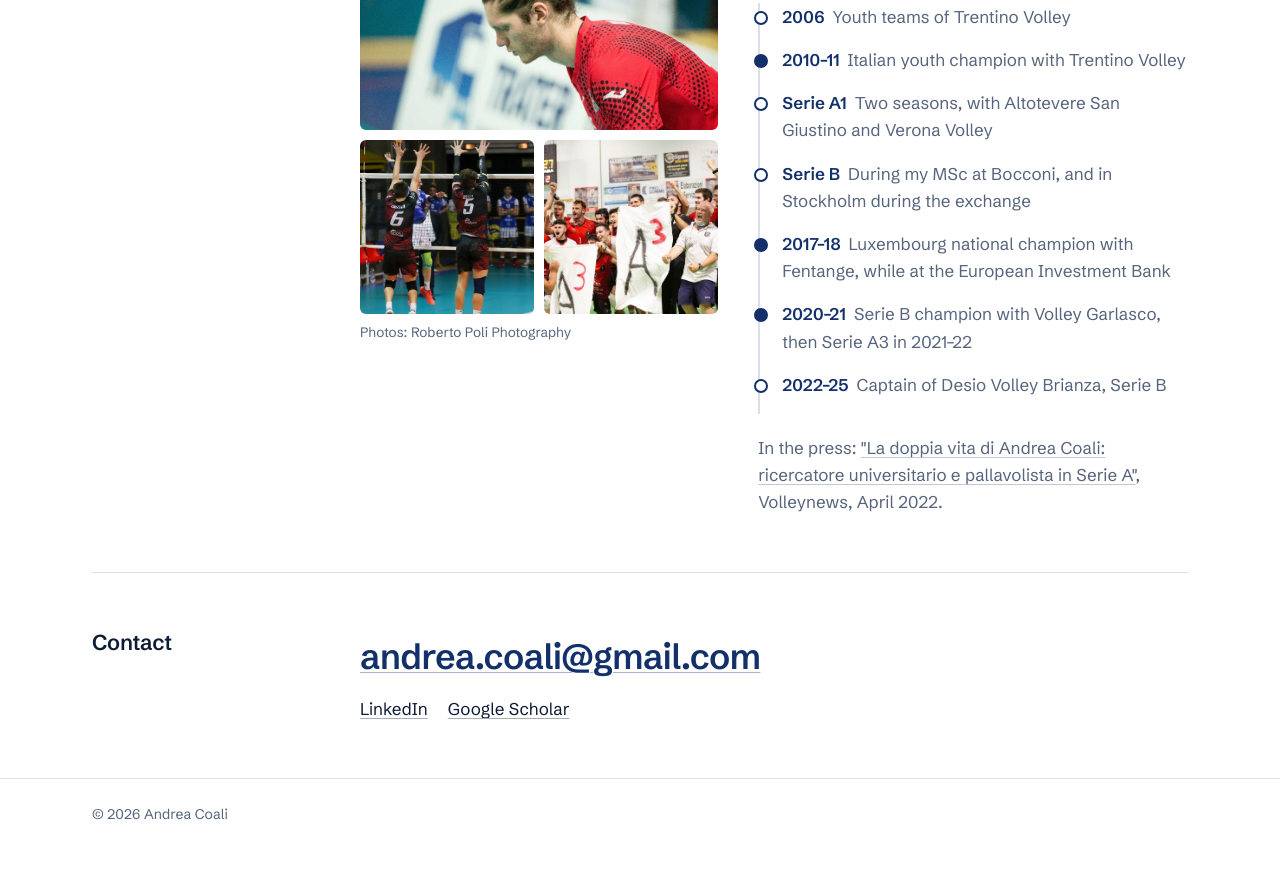
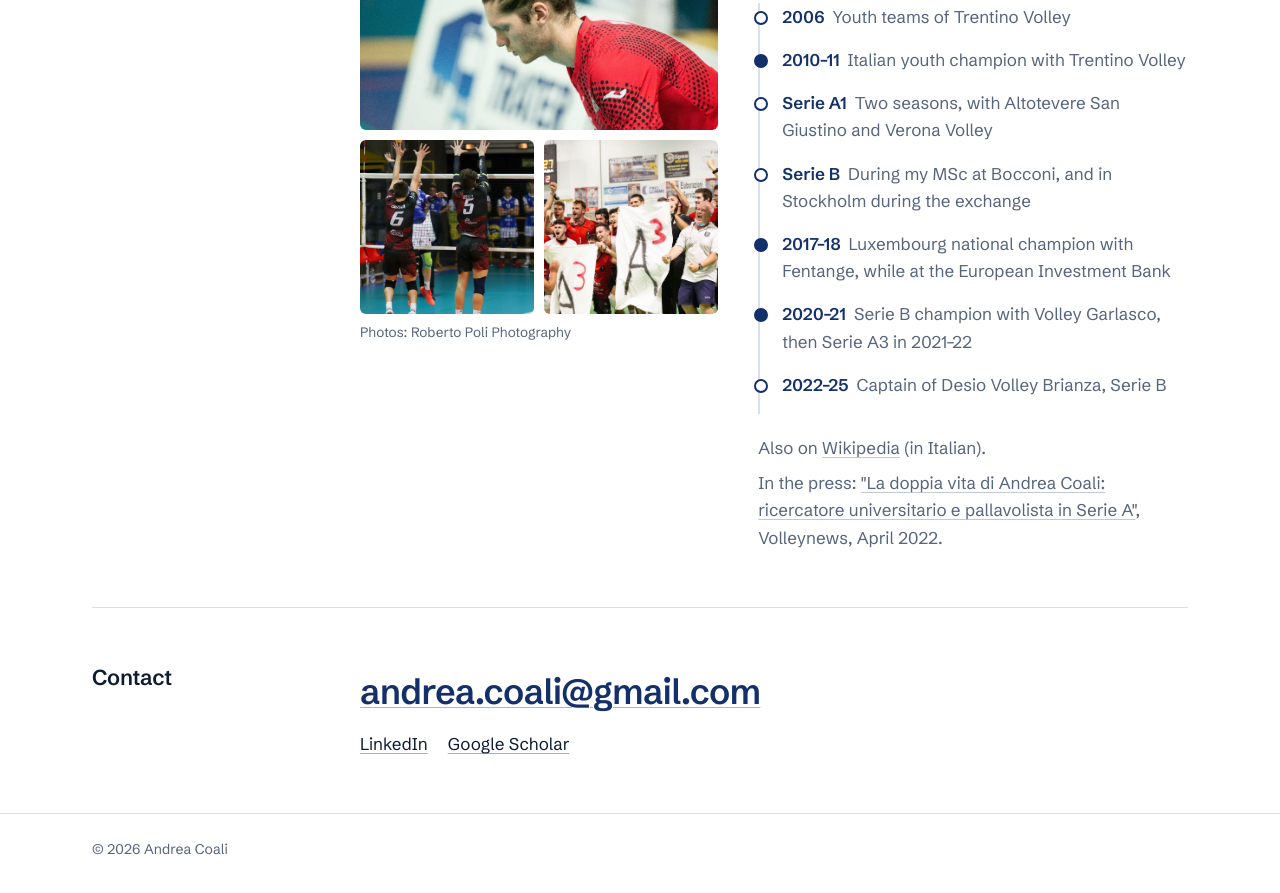
Before and after one commit to andreacoali/personal-website, a plain HTML site: page index.html in a window 1280 px wide. Shown: the part 5012-5905 px from the top of the page. Before the commit the page ends 5877 px from the top, so only its background shows below. Drawn offline with Linux system fonts and the light colour scheme.

Commit message:
Add Wikipedia link (volleyball section, JSON-LD sameAs)
Co-Authored-By: Claude Sonnet 5.5 <noreply@anthropic.com>

```diff
--- a/index.html
+++ b/index.html
@@ -246,7 +246,8 @@ footer { border-top: 1px solid var(--line); padding: 24px 0 40px; color: var(--s
       ],
       "sameAs": [
         "https://www.linkedin.com/in/andrea-coali/",
-        "https://scholar.google.com/citations?user=gJvQ_oQAAAAJ"
+        "https://scholar.google.com/citations?user=gJvQ_oQAAAAJ",
+        "https://it.wikipedia.org/wiki/Andrea_Coali"
       ]
     },
     {
@@ -585,7 +586,8 @@ footer { border-top: 1px solid var(--line); padding: 24px 0 40px; color: var(--s
           <li class="win"><span class="y">2020–21</span><span>Serie B champion with Volley Garlasco, then Serie A3 in 2021–22</span></li>
           <li><span class="y">2022–25</span><span>Captain of Desio Volley Brianza, Serie B</span></li>
         </ol>
-        <p class="press">In the press: <a href="https://www.volleynews.it/la-doppia-vita-di-andrea-coali-ricercatore-universitario-e-pallavolista-in-serie-a/">"La doppia vita di Andrea Coali: ricercatore universitario e pallavolista in Serie A"</a>, Volleynews, April 2022.</p>
+        <p class="press">Also on <a href="https://it.wikipedia.org/wiki/Andrea_Coali">Wikipedia</a> (in Italian).</p>
+        <p class="press" style="margin-top: 8px">In the press: <a href="https://www.volleynews.it/la-doppia-vita-di-andrea-coali-ricercatore-universitario-e-pallavolista-in-serie-a/">"La doppia vita di Andrea Coali: ricercatore universitario e pallavolista in Serie A"</a>, Volleynews, April 2022.</p>
       </div>
     </div>
   </section>
```
